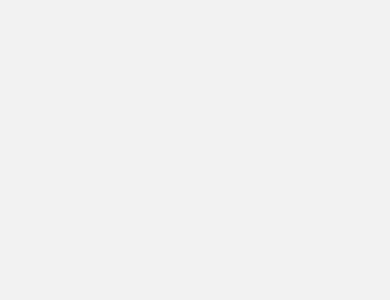
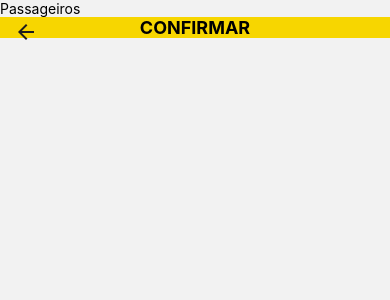
Before and after one commit to MikaelAlvez/EasyCar, a React Native app in the folder Fontes/easycar-mobile/: screen /passenger in a window 390 px wide. Shown: the top 300 px of the page. Built offline with nearby package versions, Linux system fonts and the light colour scheme.

Commit message:
component button

```diff
--- a/Fontes/easycar-mobile/src/components/mybutton/mybutton.jsx
+++ b/Fontes/easycar-mobile/src/components/mybutton/mybutton.jsx
@@ -1,9 +1,9 @@
-import { TouchableOpacity } from "react-native";
+import { TouchableOpacity, Text } from "react-native";
 import { styles } from "./mybutton.style"
 
-function MyButton(){
+function MyButton(props){
     return <TouchableOpacity style={styles.btnYellow}>
-        <Text style={styles.textDark}>CONFIRMAR</Text>
+        <Text style={styles.textDark}>{props.text}</Text>
     </TouchableOpacity>
 }
 
--- a/Fontes/easycar-mobile/src/routes.js
+++ b/Fontes/easycar-mobile/src/routes.js
@@ -1,7 +1,7 @@
 import { NavigationContainer } from "@react-navigation/native";
 import { createNativeStackNavigator } from '@react-navigation/native-stack';
 import Home from "./screens/home/home.jsx"
-import Passenger from "./screens/passenger/passenger.style.js";
+import Passenger from "./screens/passenger/passenger.jsx";
 
 const Stack = createNativeStackNavigator();
 
@@ -9,7 +9,8 @@ function Routes(){
     return <NavigationContainer>
         <Stack.Navigator>
             <Stack.Screen name="home" component={Home} options={{headerShown: false}}/>
-            <Stack.Screen name="passenger" component={Passenger} options={{headerShown: false}}/>
+            <Stack.Screen name="passenger" component={Passenger} options={{headerShadowVisible: false, headerTitle: "", headerTransparent: true}}/>
+            {/*<Stack.Screen name="ride" component={Passenger} options={{headerShadowVisible: false, headerTitle: "", headerTransparent: true}}/>*/}
         </Stack.Navigator>
     </NavigationContainer>
 }
--- a/Fontes/easycar-mobile/src/screens/home/home.jsx
+++ b/Fontes/easycar-mobile/src/screens/home/home.jsx
@@ -2,12 +2,12 @@ import { Text, Image, ImageBackground, TouchableOpacity } from "react-native";
 import icons from "../../constants/icons.js"
 import  { styles } from "./home.style.js"
 
-function Home(){
+function Home(props){
     function OpenPassenger(){
-
+        props.navigation.navigate("passenger");
     }
     function OpenRide(){
-
+        props.navigation.navigate("");
     }
 
     return <ImageBackground source={icons.bg} resizeMode="cover" style={styles.bg}>
--- a/Fontes/easycar-mobile/src/screens/passenger/passenger.jsx
+++ b/Fontes/easycar-mobile/src/screens/passenger/passenger.jsx
@@ -1,8 +1,10 @@
 import MyButton from "../../components/mybutton/mybutton";
+import { Text } from "react-native";
 
-function Passenger(){
+function Passenger(props){
     return <>
-        <MyButton></MyButton>
+        <Text>Passageiros</Text>
+        <MyButton text="CONFIRMAR"></MyButton>
     </>
 
 }
```
